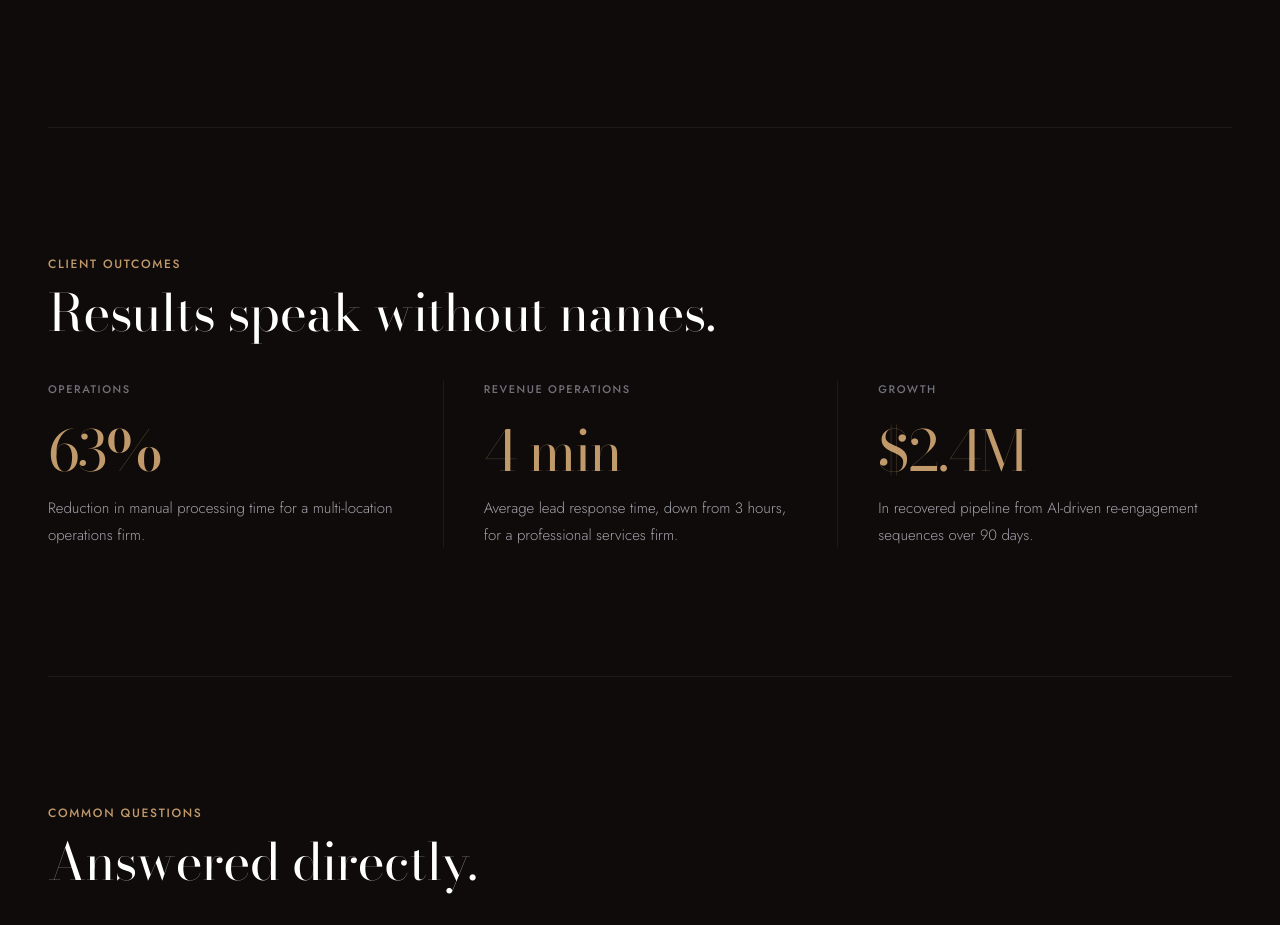
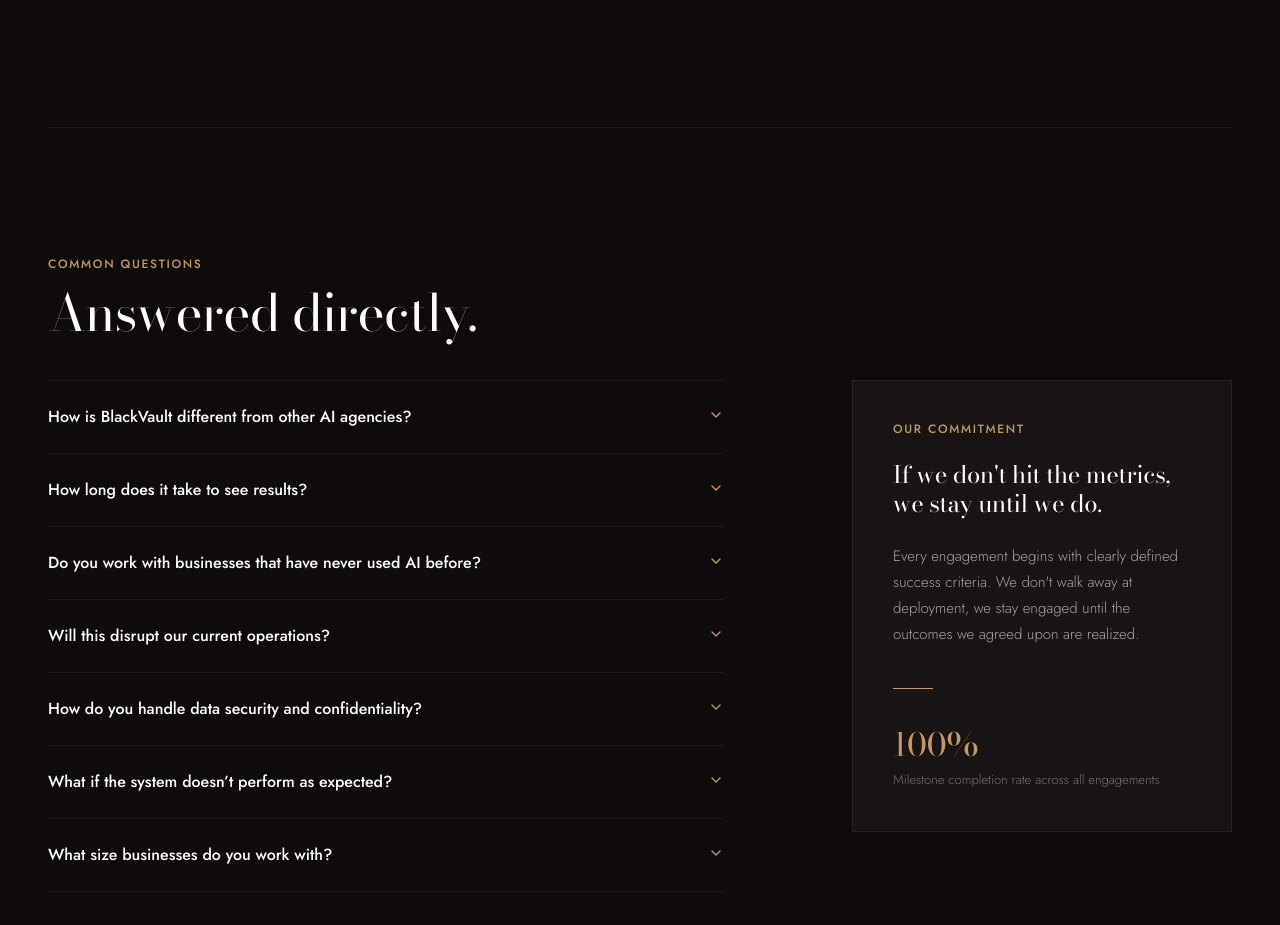
Before and after one commit to BlackVaultGroup/BVG_Website_2026, a React (Vite) app: page / in a window 1280 px wide. Shown: the part 2840-3765 px from the top of the page. Built offline with nearby package versions, Linux system fonts and the light colour scheme; no server answers.

Commit message:
Remove Client Outcomes component

```diff
--- a/src/App.tsx
+++ b/src/App.tsx
@@ -4,7 +4,6 @@ import { Hero } from "@/components/sections/hero"
 import { WindowReveal } from "@/components/sections/window-reveal"
 import { Services } from "@/components/sections/services"
 import { RevenueOps } from "@/components/sections/revenue-ops"
-import { Outcomes } from "@/components/sections/outcomes"
 import { FAQ } from "@/components/sections/faq"
 import { CTAClose } from "@/components/sections/cta-close"
 import { Footer } from "@/components/sections/footer"
@@ -57,8 +56,6 @@ export function App() {
       <SectionSeparator />
       <RevenueOps />
       <SectionSeparator />
-      <Outcomes />
-      <SectionSeparator />
       <FAQ />
       <CTAClose />
       <Footer onNavigate={(p) => setPage(p as PageId)} />
--- a/src/components/sections/outcomes.tsx
+++ /dev/null
@@ -1,63 +0,0 @@
-import { Reveal } from "@/components/reveal"
-
-const OUTCOMES = [
-  {
-    tag: "Operations",
-    metric: "63%",
-    context: "Reduction in manual processing time for a multi-location operations firm.",
-  },
-  {
-    tag: "Revenue Operations",
-    metric: "4 min",
-    context: "Average lead response time, down from 3 hours, for a professional services firm.",
-  },
-  {
-    tag: "Growth",
-    metric: "$2.4M",
-    context: "In recovered pipeline from AI-driven re-engagement sequences over 90 days.",
-  },
-]
-
-export function Outcomes() {
-  return (
-    <section id="outcomes" className="bg-bv-bg-primary py-16 md:py-32">
-      <div className="mx-auto max-w-[1400px] px-6 lg:px-12">
-        <Reveal>
-          <p className="mb-3 font-body text-xs font-medium uppercase tracking-[0.14em] text-bv-accent">
-            CLIENT OUTCOMES
-          </p>
-        </Reveal>
-        <Reveal delay={100}>
-          <h2 className="m-0 mb-10 font-display text-[clamp(2rem,4vw,3.5rem)] font-normal leading-[1.1] tracking-[-0.01em] text-bv-text-primary">
-            Results speak without names.
-          </h2>
-        </Reveal>
-
-        <div className="grid grid-cols-1 gap-10 md:grid-cols-3 md:gap-0">
-          {OUTCOMES.map((item, i) => (
-            <Reveal key={item.tag} delay={200 + i * 100}>
-              <div
-                className={
-                  "py-10 md:px-10 md:py-0" +
-                  (i === 0 ? " md:pl-0" : "") +
-                  (i === OUTCOMES.length - 1 ? " md:pr-0" : "") +
-                  (i > 0 ? " border-t border-border md:border-t-0 md:border-l" : "")
-                }
-              >
-                <p className="mb-6 font-body text-[0.6875rem] font-medium uppercase tracking-[0.14em] text-bv-text-muted">
-                  {item.tag}
-                </p>
-                <p className="mb-4 font-display text-[clamp(2.5rem,5vw,3.5rem)] font-normal leading-none tracking-[-0.02em] text-bv-accent">
-                  {item.metric}
-                </p>
-                <p className="font-body text-[0.9375rem] font-light leading-[1.75] text-bv-text-secondary">
-                  {item.context}
-                </p>
-              </div>
-            </Reveal>
-          ))}
-        </div>
-      </div>
-    </section>
-  )
-}
```
